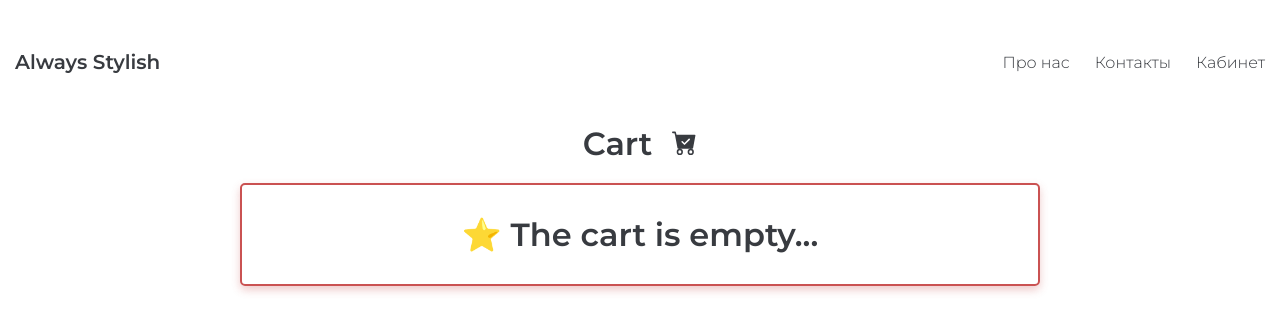
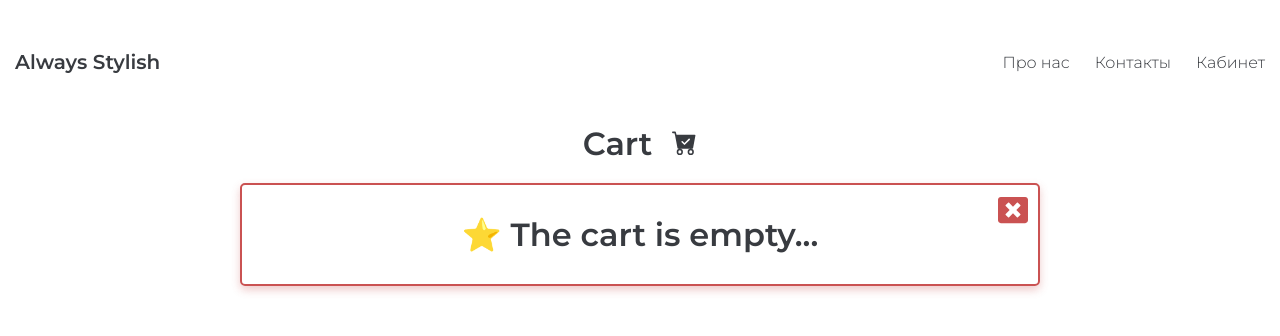
Before and after one commit to Blackkifir/Next-shop, a Next.js app: page /cart in a window 1280 px wide. Shown: the top 336 px of the page. Built offline with nearby package versions, Linux system fonts and the light colour scheme.

Commit message:
add clear cart button on the project

```diff
--- a/src/components/AllCarts/AllCarts.module.scss
+++ b/src/components/AllCarts/AllCarts.module.scss
@@ -18,8 +18,30 @@
 
 .allCartsFlex {
   @include displayCenter();
+  position: relative;
   border: 2px solid $red;
   border-radius: 5px;
   padding: 30px;
   box-shadow: 0 4px 8px rgba(202, 82, 82, 0.3);
 }
+
+.allCartsClearBtn {
+  @include displayCenter();
+  position: absolute;
+  top: 10px;
+  right: 10px;
+  border: none;
+  border-radius: 5px;
+  background-color: transparent;
+  cursor: pointer;
+
+  &_icon {
+    width: 30px;
+    height: 30px;
+    color: $red;
+  }
+}
+.allCartsClearBtn:hover {
+  transform: scale(1.10);
+  transition: all .2s;
+}
--- a/src/components/AllCarts/AllCarts.tsx
+++ b/src/components/AllCarts/AllCarts.tsx
@@ -1,11 +1,19 @@
 import { BsFillCartCheckFill } from 'react-icons/bs';
+import { FaWindowClose } from 'react-icons/fa';
 import { useAppSelector } from '@/redux/hooks/actionsHook';
 import { RootState } from '@/redux/store';
+import { useDispatch } from 'react-redux';
+import { setClearAllCart } from '@/redux/slices/cartSlice';
 import styles from './AllCarts.module.scss';
 import CartCard from '../CartCard/CartCard';
 
 export default function AllCarts() {
+  const dispatch = useDispatch();
   const { cartCards } = useAppSelector((state: RootState) => state.cartSlice);
+
+  const onClickClearAllCart = () => {
+    dispatch(setClearAllCart());
+  };
 
   return (
     <div className={styles.allCartsContainer}>
@@ -30,6 +38,14 @@ export default function AllCarts() {
               ))}
           </div>
         </div>
+        <button
+          onClick={() => onClickClearAllCart()}
+          className={styles.allCartsClearBtn}
+          type="button"
+          aria-label="Clear Cart"
+        >
+          <FaWindowClose className={styles.allCartsClearBtn_icon} />
+        </button>
       </div>
     </div>
   );
--- a/src/components/CartCard/CartCard.module.scss
+++ b/src/components/CartCard/CartCard.module.scss
@@ -22,6 +22,7 @@
 
   &_blockInfo {
     display: flex;
+    width: 250px;
     flex-direction: column;
     padding: 5px 10px;
 
@@ -74,6 +75,8 @@
       }
 
       &_counter {
+        width: 50px;
+        text-align: center;
         border-left: 2px solid $red;
         border-right: 2px solid $red;
         padding: 5px 15px;
@@ -82,5 +85,9 @@
         color: $whiteGrey;
       }
     }
+    &_details:hover {
+      transition: all .3s;
+      box-shadow: 0 4px 8px rgba(202, 82, 82, 0.8);
+    }
   }
 }
--- a/src/redux/slices/cartSlice.ts
+++ b/src/redux/slices/cartSlice.ts
@@ -29,9 +29,12 @@ const cartSlice = createSlice({
       }
       state.cartCards.push({ ...action.payload });
     },
+    setClearAllCart(state) {
+      state.cartCards = [];
+    },
   },
 });
 
-export const { setCartCards } = cartSlice.actions;
+export const { setCartCards, setClearAllCart } = cartSlice.actions;
 
 export default cartSlice.reducer;
```
